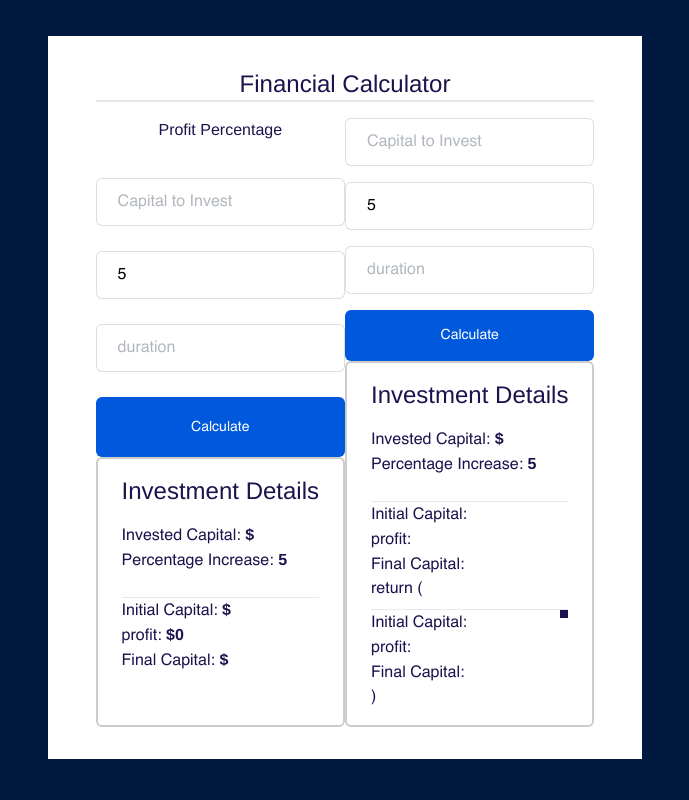
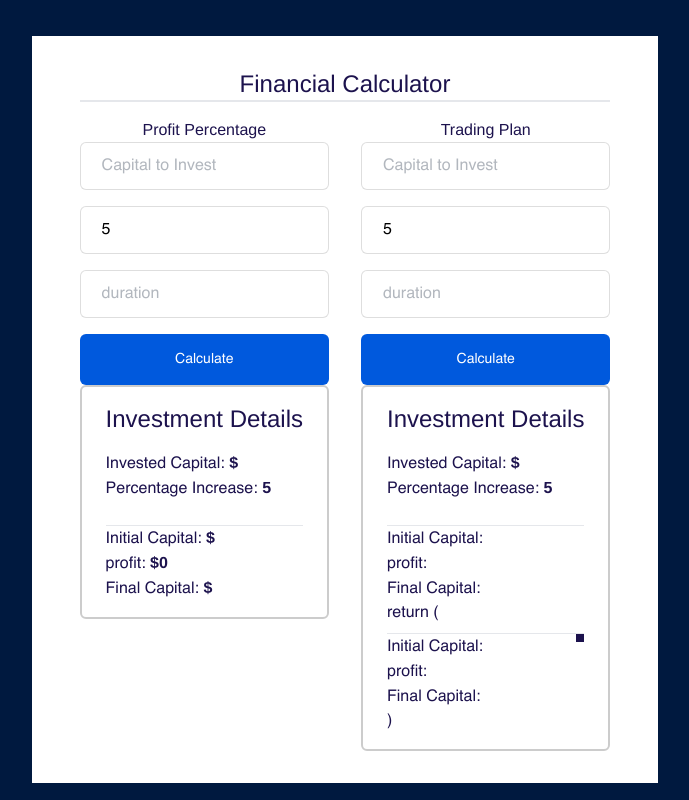
Before and after one commit to Niscolinx/financial-calculator, a React (Create React App) app: page / in a window 1280 px wide. Shown: the whole page, without its empty margins (295-984 px from the left). Built offline with nearby package versions, Linux system fonts and the light colour scheme.

Commit message:
updated domain url

```diff
--- a/src/components/Form.jsx
+++ b/src/components/Form.jsx
@@ -61,8 +61,8 @@ const Form = () => {
                 Financial Calculator
             </h2>
 
-            <div className='flex'>
-                <div className='grid'>
+            <div className='flex gap-8'>
+                <div className=''>
                     <h4 className='font-medium text-center text-[#1c124d]'>
                         Profit Percentage
                     </h4>
@@ -172,6 +172,9 @@ const Form = () => {
                     </div>
                 </div>
                 <div className='grid'>
+                    <h4 className='font-medium text-center text-[#1c124d]'>
+                        Trading Plan
+                    </h4>
                     <form className='grid w-full' onSubmit={handleSubmit}>
                         <input
                             type='number'
```
